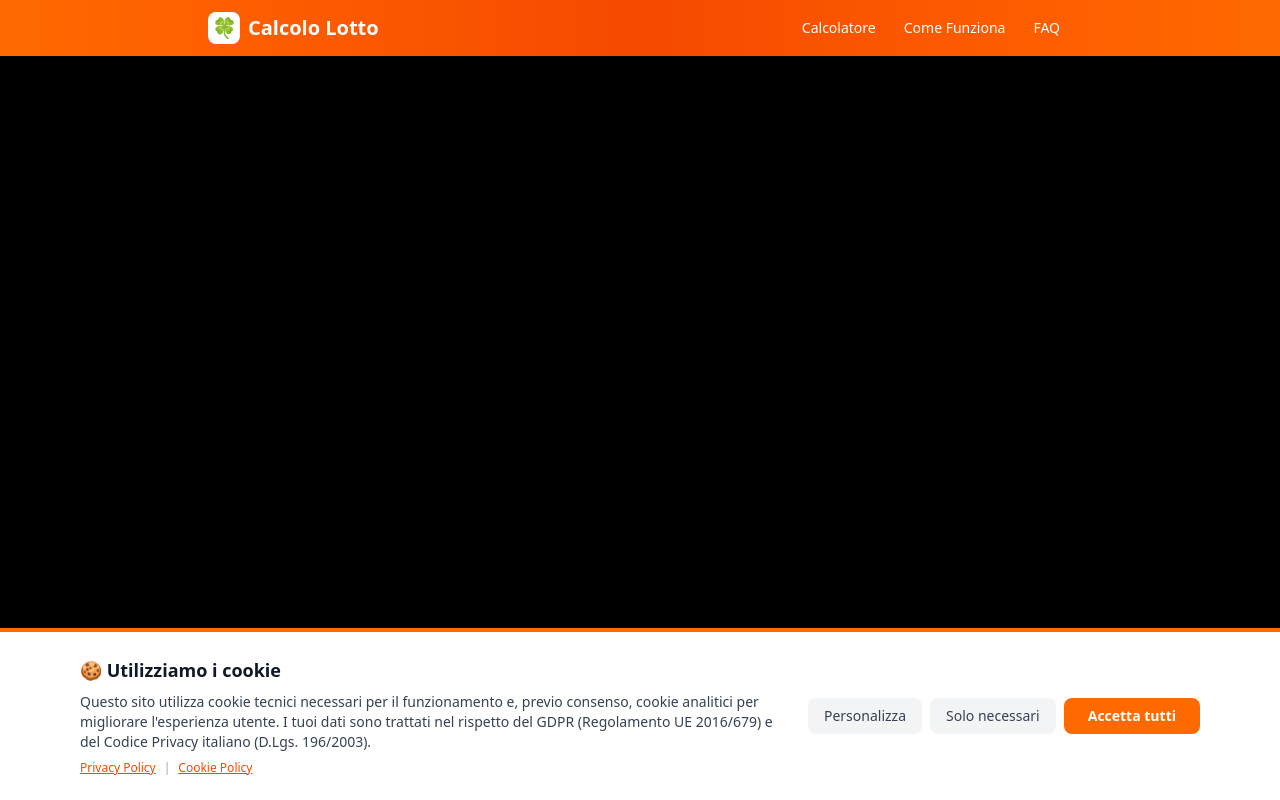
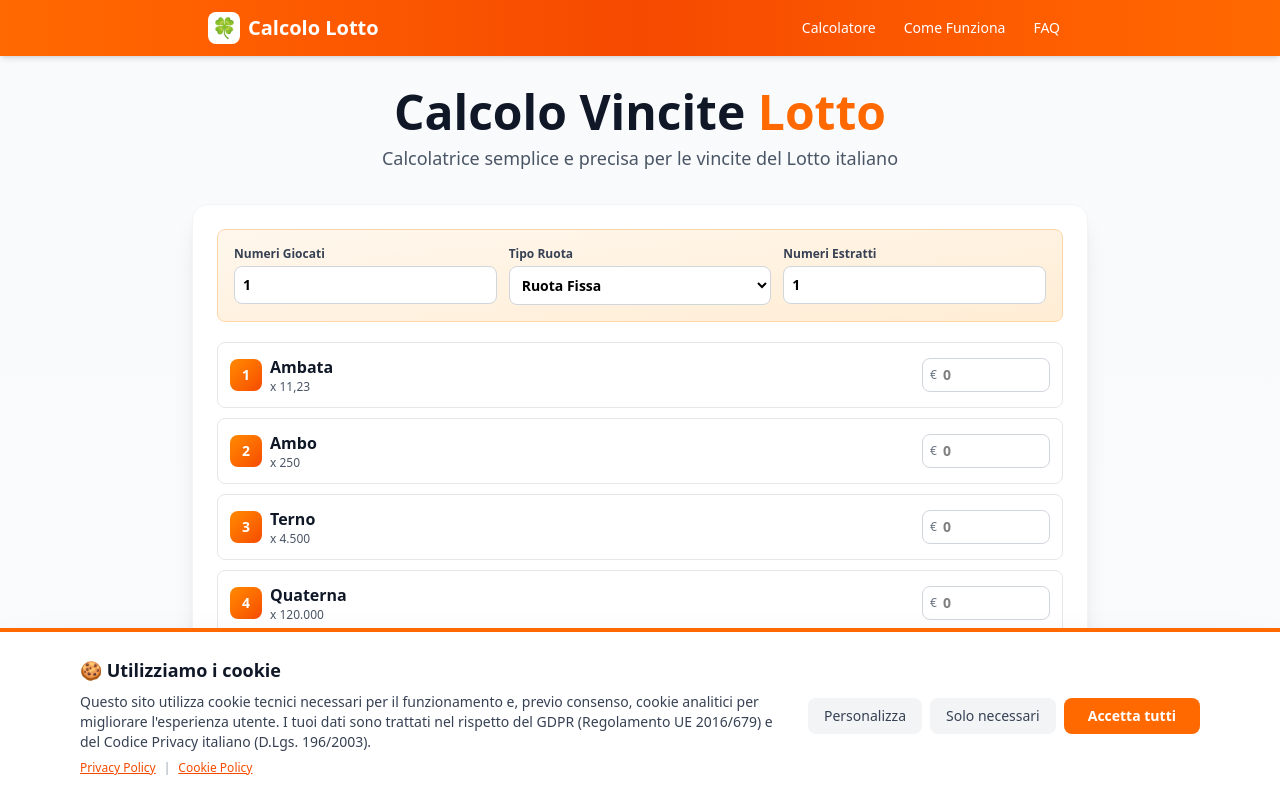
Before and after one commit to Nightseo/calcololotto, a Next.js app: page / in a window 1280 px wide. Shown: the top 800 px of the page. Built offline with nearby package versions, Linux system fonts and the light colour scheme; no server answers.

Commit message:
Remove dark backdrop from cookie banner to improve UX

```diff
--- a/app/components/CookieBanner.tsx
+++ b/app/components/CookieBanner.tsx
@@ -81,9 +81,6 @@ export default function CookieBanner() {
 
   return (
     <>
-      {/* Backdrop */}
-      <div className="fixed inset-0 bg-black bg-opacity-50 z-40" />
-
       {/* Banner */}
       <div className="fixed bottom-0 left-0 right-0 z-50 bg-white border-t-4 border-orange-500 shadow-2xl">
         <div className="container mx-auto px-4 py-6 max-w-6xl">
```
